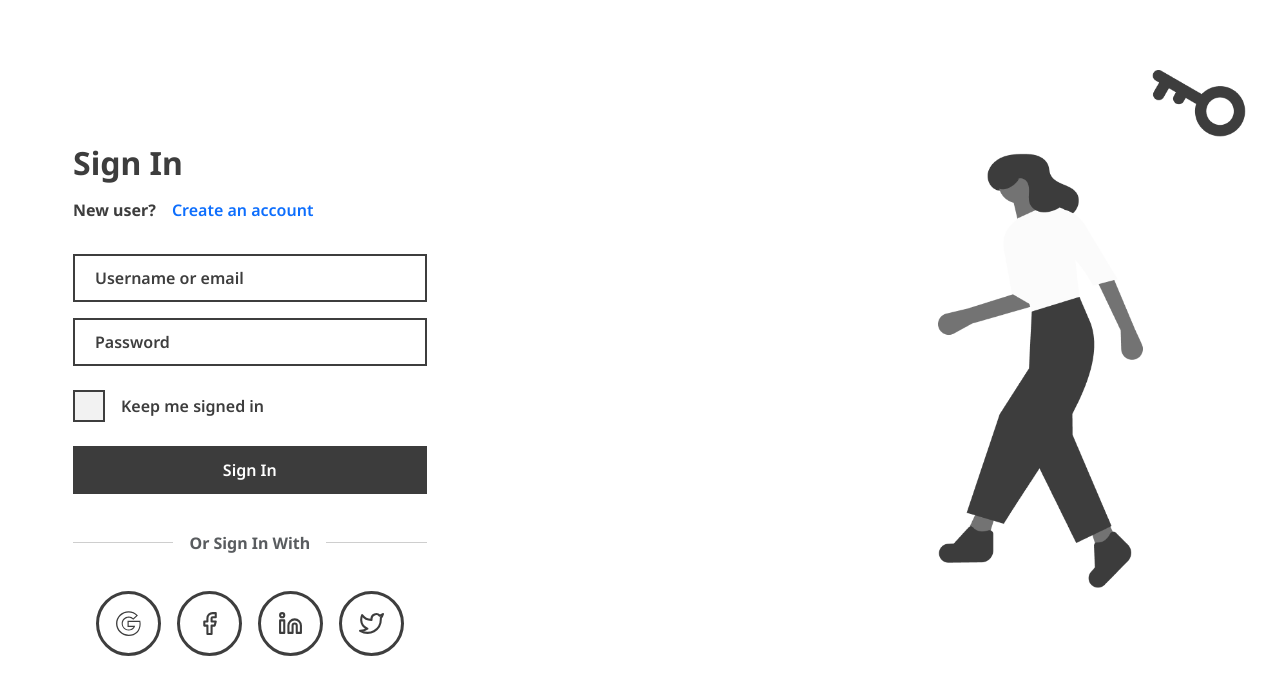
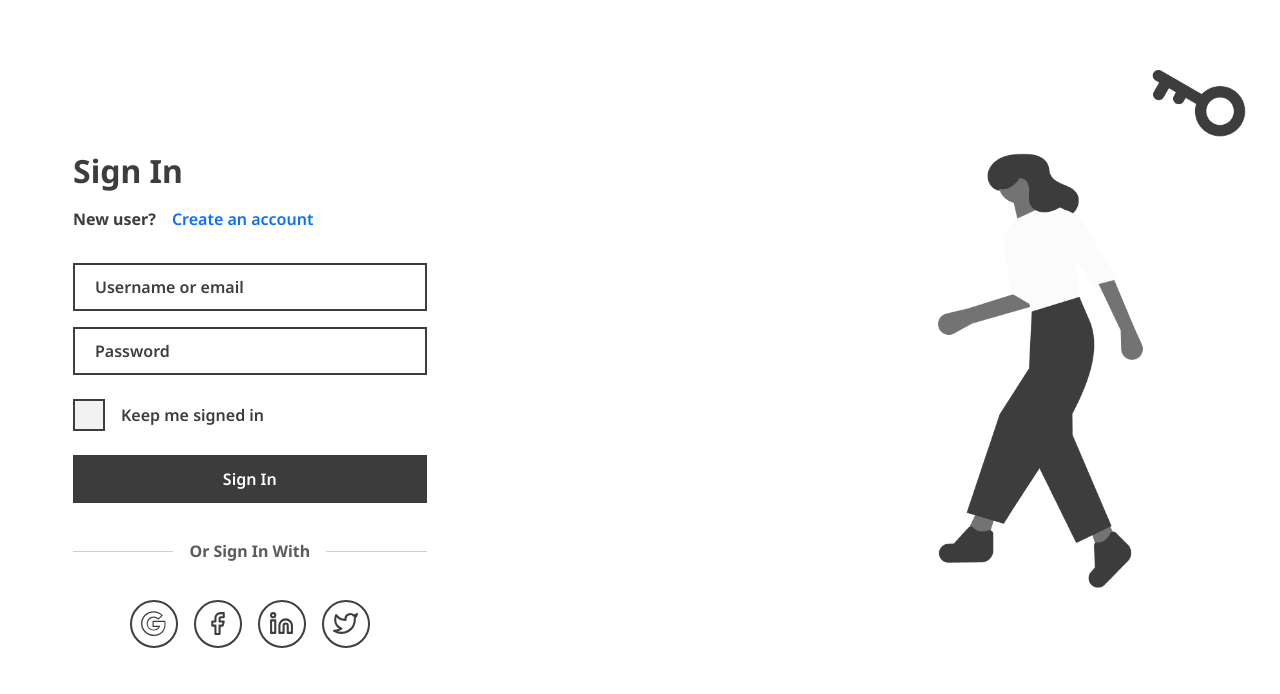
Before and after one commit to Manu-Madhu/timesworld-test, a React (Vite) app: page /login in a window 1280 px wide. Shown: the top 694 px of the page. Built offline with nearby package versions, Linux system fonts and the light colour scheme.

Commit message:
update social icon size.

```diff
--- a/src/App.css
+++ b/src/App.css
@@ -22,9 +22,9 @@
 }
 
 .social-icons {
-  width: 65px;
-  height: 65px;
-  border: 3px solid #3e3e3e;
+  width: 48px;
+  height: 48px;
+  border: 2px solid #3e3e3e;
   font-size: 25px;
 }
 
@@ -100,7 +100,7 @@
   content: "";
   position: absolute;
   width: 8px;
-  height: 14px;
+  height: 15px;
   border: solid white;
   border-width: 0 3px 3px 0;
   transform: rotate(45deg);
```
